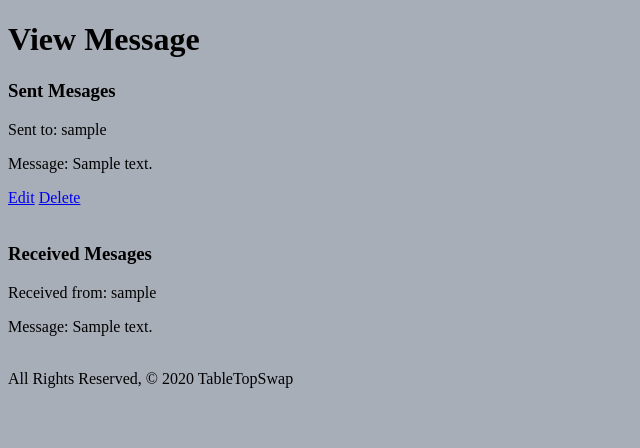
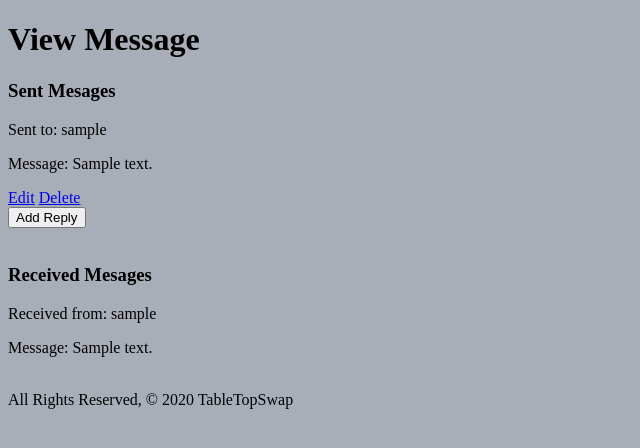
Before and after one commit to JamWheat/table-top-swap, a Django app: page /messages/view/ in a window 1280 px wide. Shown: the part 122-570 px from the top of the page, without its empty margins (0-640 px from the left). Run offline with Django 3.2, Linux system fonts and the light colour scheme; a user stored in the database is signed in; tables that the repository leaves empty hold one stand-in row (values such as "Sample post").

Commit message:
create reply creation functionality

```diff
--- a/main_app/admin.py
+++ b/main_app/admin.py
@@ -1,5 +1,5 @@
 from django.contrib import admin
-from .models import Offer, Profile, Message
+from .models import Offer, Profile, Message, Reply
 from django.contrib.auth.admin import UserAdmin as BaseUserAdmin
 from django.contrib.auth.models import User
 
@@ -14,5 +14,6 @@ class UserAdmin(BaseUserAdmin):
 # Register your models here.
 admin.site.register(Offer)
 admin.site.register(Message)
+admin.site.register(Reply)
 admin.site.unregister(User)
 admin.site.register(User, UserAdmin)
--- a/main_app/templates/messages/view_messages.html
+++ b/main_app/templates/messages/view_messages.html
@@ -15,6 +15,12 @@
       <p>Message: {{ message.message }}</p>
       <a href="{% url 'message_update' message.id %}">Edit</a>
       <a href="{% url 'message_delete' message.id %}">Delete</a>
+
+      <form action="{% url 'reply_new' %}" method="POST">
+        {% csrf_token %}
+        <input type="hidden" name="message" value="{{ message.id }}">
+        <input type='submit' value='Add Reply'>
+      </form>
     </div><br>
   {% endfor %}
 {% else %}
--- a/main_app/urls.py
+++ b/main_app/urls.py
@@ -27,4 +27,7 @@ urlpatterns = [
   path('messages/view/', views.messages_view, name='messages_view'),
   path('messages/<int:pk>/update/', views.MessageUpdate.as_view(), name='message_update'),
   path('messages/<int:pk>/delete/', views.MessageDelete.as_view(), name='message_delete'),
+  # reply views/actions
+  path('reply/new', views.reply_new, name='reply_new'),
+  path('reply/create', views.reply_create, name='reply_create')
 ]
--- a/main_app/views.py
+++ b/main_app/views.py
@@ -6,7 +6,7 @@ from django.contrib.auth.decorators import login_required
 from django.contrib.auth.mixins import LoginRequiredMixin
 from django.contrib.auth.models import User
 from .games_search import search, find
-from .forms import OfferForm, UserForm, ProfileForm, MessageForm
+from .forms import OfferForm, UserForm, ProfileForm, MessageForm, ReplyForm
 from .models import Offer, Message
 
 
@@ -136,7 +136,6 @@ def message_create(request):
 
 def message_send(request):
   form = MessageForm(request.POST)
-  print(form)
   if form.is_valid():
     new_message = form.save(commit=False)
     new_message.save()
@@ -157,3 +156,23 @@ class MessageUpdate(UpdateView):
 class MessageDelete(DeleteView):
   model = Message
   success_url = '/messages/view/'
+
+# reply views/actions
+
+def reply_new(request):
+  message = Message.objects.get(id=request.POST['message'])
+  reply_form = ReplyForm(initial={
+    'sender': request.user.id,
+    'message': request.POST['message']
+  })
+  return render(request, 'replies/reply_new.html', {
+    'reply_form': reply_form ,
+    'message': message
+  })
+
+def reply_create(request):
+  form = ReplyForm(request.POST)
+  if form.is_valid():
+    new_message = form.save(commit=False)
+    new_message.save()
+  return redirect('/messages/view/')
```
Also changed, not shown: main_app/forms.py (+8 -0 lines), main_app/templates/replies/reply_new.html (added, +17 -0 lines).
